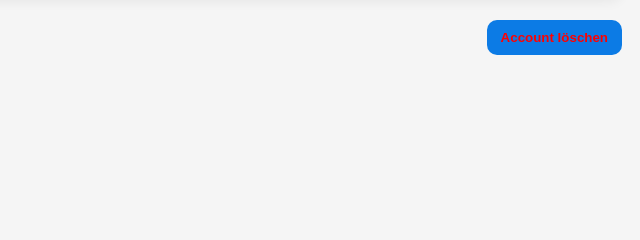
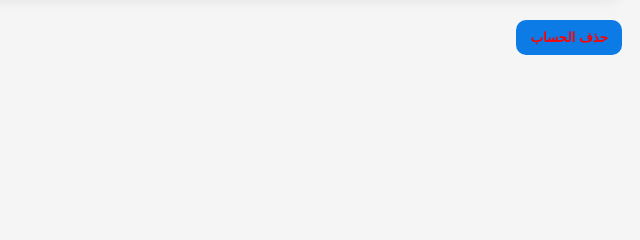
Before and after one commit to hebunozen1/Reisekosten, a Flask app: template templates/dashboard.html in a window 1280 px wide. Shown: the part 520-760 px from the top of the page, without its empty margins (640-1280 px from the left). Run offline with Flask 3, Linux system fonts and the light colour scheme; the template is opened without the code that fills it, so the values that code supplies are empty; some libraries are stand-ins or nearby versions.

Commit message:
Update dashboard.html

```diff
--- a/templates/dashboard.html
+++ b/templates/dashboard.html
@@ -193,6 +193,6 @@
 </html>
 <form method="post" action="/delete_account" onsubmit="return confirm('Account wirklich löschen?');">
     <button type="submit" style="margin-top:20px;color:red;">
-        Account löschen
+        حذف الحساب
     </button>
 </form>
```
